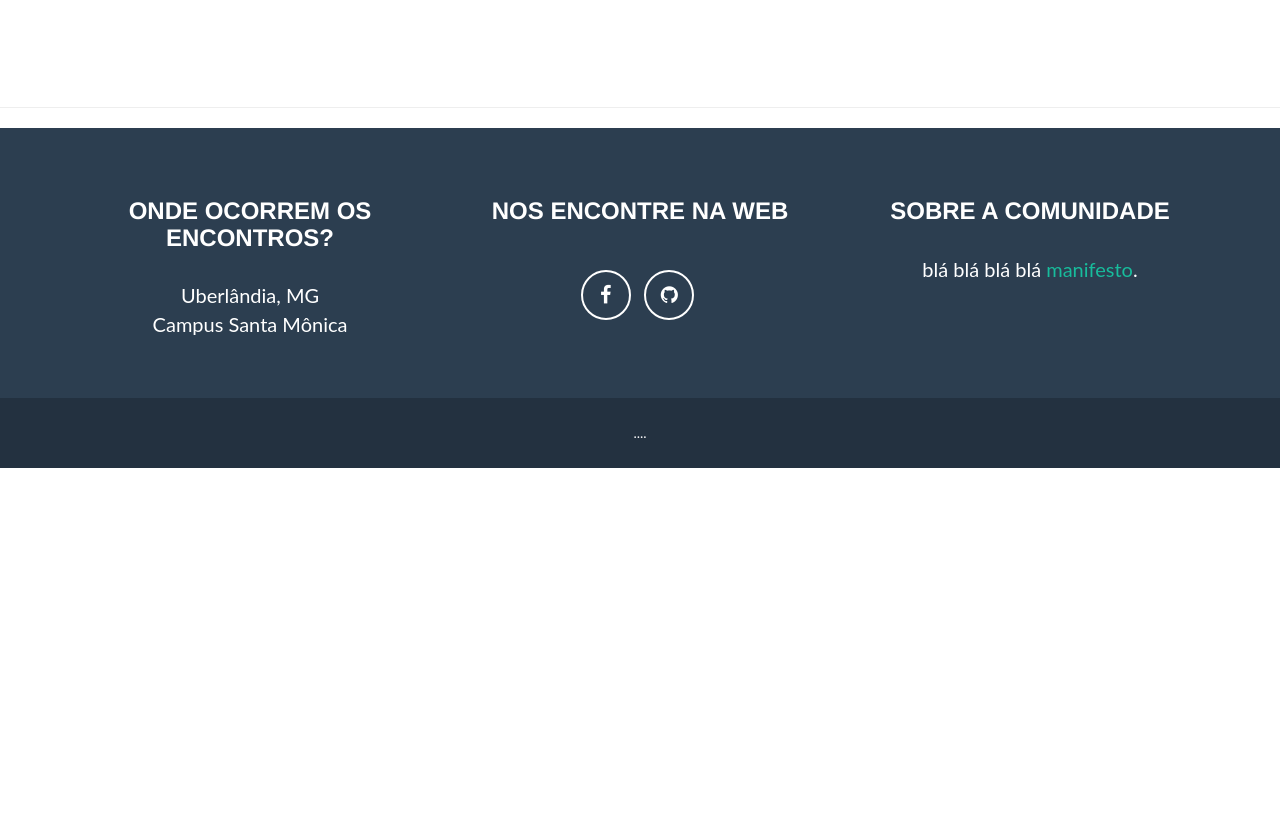
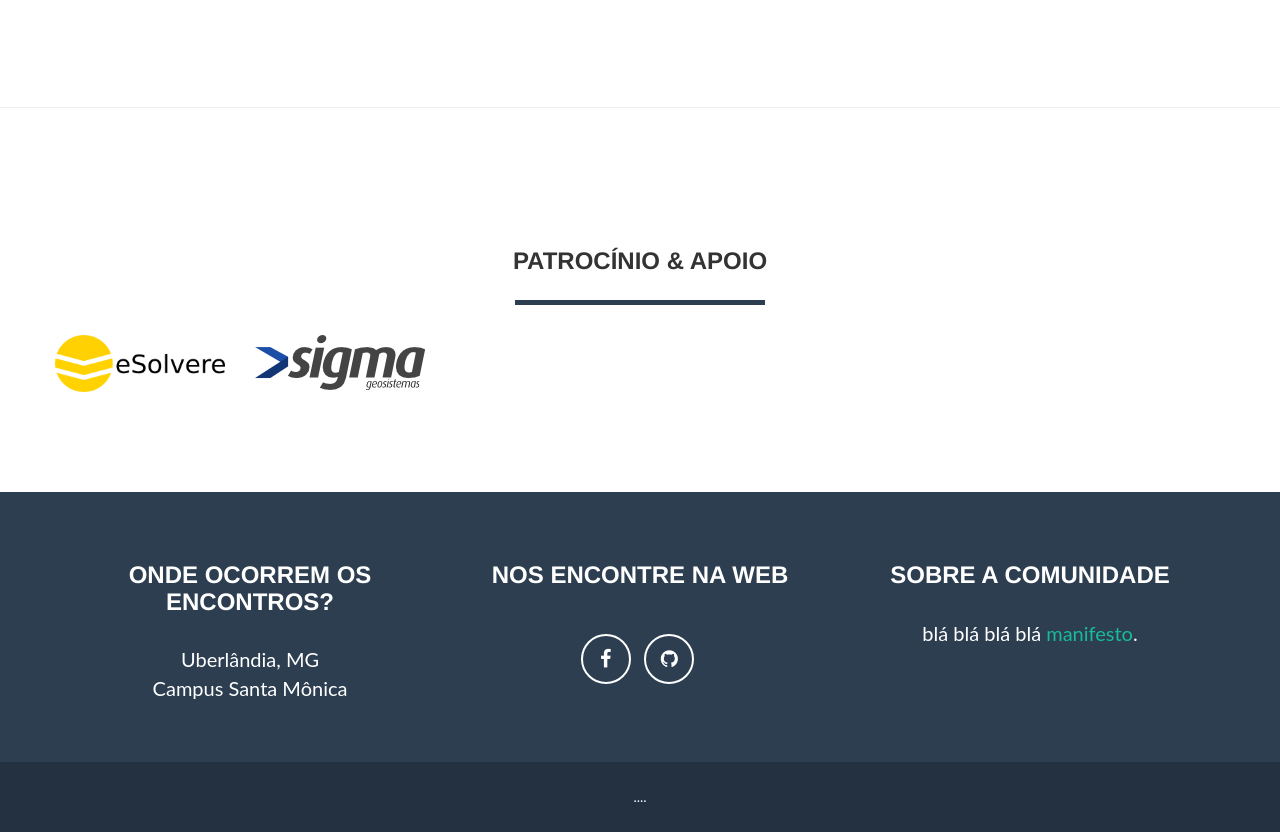
Before and after one commit to PythonTriangulo/pythontriangulo.github.io, a plain HTML site: page index.html in a window 1280 px wide. Shown: the part 3720-4552 px from the top of the page. Before the commit the page ends 4188 px from the top, so only its background shows below. Drawn offline with nearby package versions, Linux system fonts and the light colour scheme.

Commit message:
Varias pequenas mudanças
Adicinada área de apoio
removido import's desnecessários

```diff
--- a/index.html
+++ b/index.html
@@ -127,8 +127,7 @@
               </div>
               <div class="panel-body">
                 <p>
-                  Para participar do meetups e mini-cursos é necessário se inscrever. O
-                  processo é bem simples e não demora quase nada
+                  Para participar do meetups e mini-cursos é necessário se inscrever. O processo é bem simples e não demora quase nada
                 </p>
                 <a href="https://www.meetup.com/pt-BR/python-triangulo/" class="btn btn-default">Inscrever</a>
               </div>
@@ -141,8 +140,7 @@
               </div>
               <div class="panel-body">
                 <p>
-                  Se você é um dev e desja colaborar com a comunidade, seja ministrando palestras,
-                  ou auxiliando nos projetos da comunidade particpe dos projetos no Github.
+                  Se você é um dev e desja colaborar com a comunidade, seja ministrando palestras, ou auxiliando nos projetos da comunidade particpe dos projetos no Github.
                   <a href="#" class="btn btn-default">Saiba Mais</a>
               </div>
             </div>
@@ -225,8 +223,7 @@
               </div>
               <div class="panel-body">
                 <p>
-                  Lorem ipsum dolor sit amet, consectetur adipisicing elit.
-                  Itaque, optio corporis quae nulla aspernatur in alias at numquam rerum ea excepturi expedita tenetur assumenda voluptatibus eveniet incidunt dicta nostrum quod?</p>
+                  Lorem ipsum dolor sit amet, consectetur adipisicing elit. Itaque, optio corporis quae nulla aspernatur in alias at numquam rerum ea excepturi expedita tenetur assumenda voluptatibus eveniet incidunt dicta nostrum quod?</p>
                 <a href="#" class="btn btn-default">Saiba Mais</a>
               </div>
             </div>
@@ -292,7 +289,27 @@
     <!-- /.row -->
 
     <hr>
+    <!-- Projects Section -->
+    <section class="row" id='projects'>
+      <div class='container'>
+        <div class='row'>
+          <div class="col-lg-12">
+            <div class="col-lg-12 text-center">
+              <h3>Patrocínio &amp; Apoio
+              </h3>
+              <hr class="star-primary">
+            </div>
+          </div>
+          <div class="row">
 
+            <img class="img-responsive col-xs-12 col-sm-2" src="img/apoio/esolvere.png" alt="">
+            <img class="img-responsive  col-xs-12 col-sm-2" src="img/apoio/sigma.png" alt="">
+
+          </div>
+        </div>
+      </div>
+    </section>
+    <!-- /.row -->
 
 
     <!-- Footer -->
@@ -356,7 +373,6 @@
       interval: 5000 //changes the speed
     })
   </script>
-  <script src="js/freelancer.js"></script>
 
 </body>
 
```
Also changed, not shown: img/apoio/esolvere.png (added), img/apoio/logo.png (added), img/apoio/sigma.png (added). Lines whose indentation alone changed are shown as unchanged.
